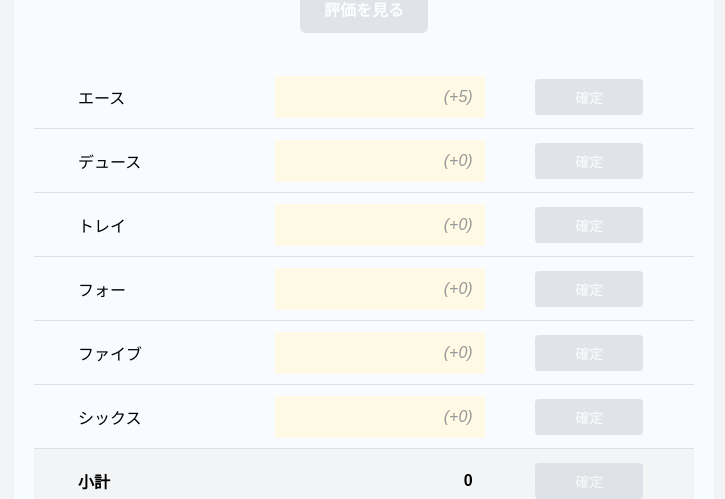
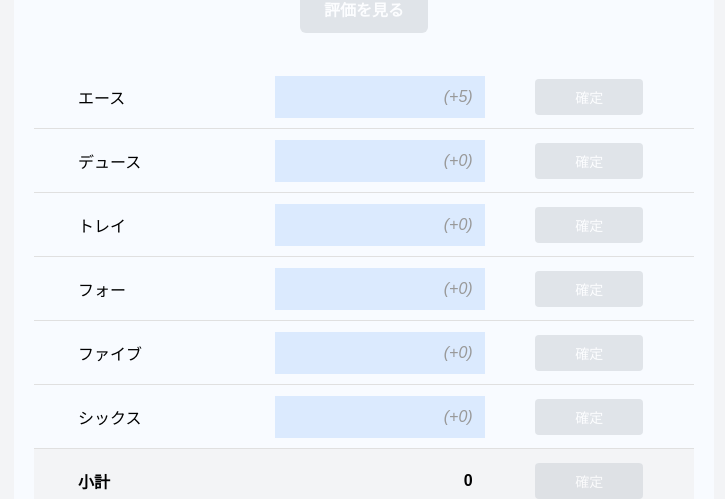
Before and after one commit to mat-der-D/yacht-evaluator-web, a React (Vite) app: page / in a window 1280 px wide. Shown: the part 299-798 px from the top of the page, without its empty margins (276-1001 px from the left). Built offline with nearby package versions, Linux system fonts and the light colour scheme; no server answers.

Commit message:
[feat] Update colors for undefined scores

```diff
--- a/src/styles/global.css
+++ b/src/styles/global.css
@@ -202,9 +202,18 @@ button {
 
 /* スコア未確定時の表示 */
 .score-unconfirmed {
-  background-color: #fff9e6;
   color: #999;
   font-style: italic;
+}
+
+/* プレイモード */
+.layout--play .score-unconfirmed {
+  background-color: #dbeafe;
+}
+
+/* 解析モード */
+.layout--analysis .score-unconfirmed {
+  background-color: #fed7aa;
 }
 
 /* 特殊行（合計など） */
```
